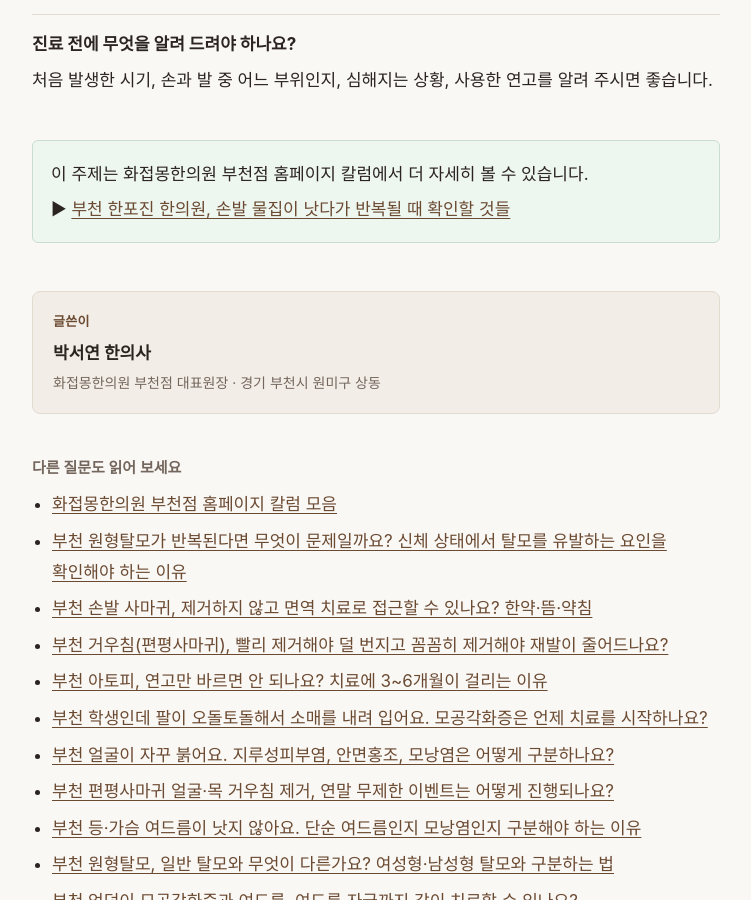
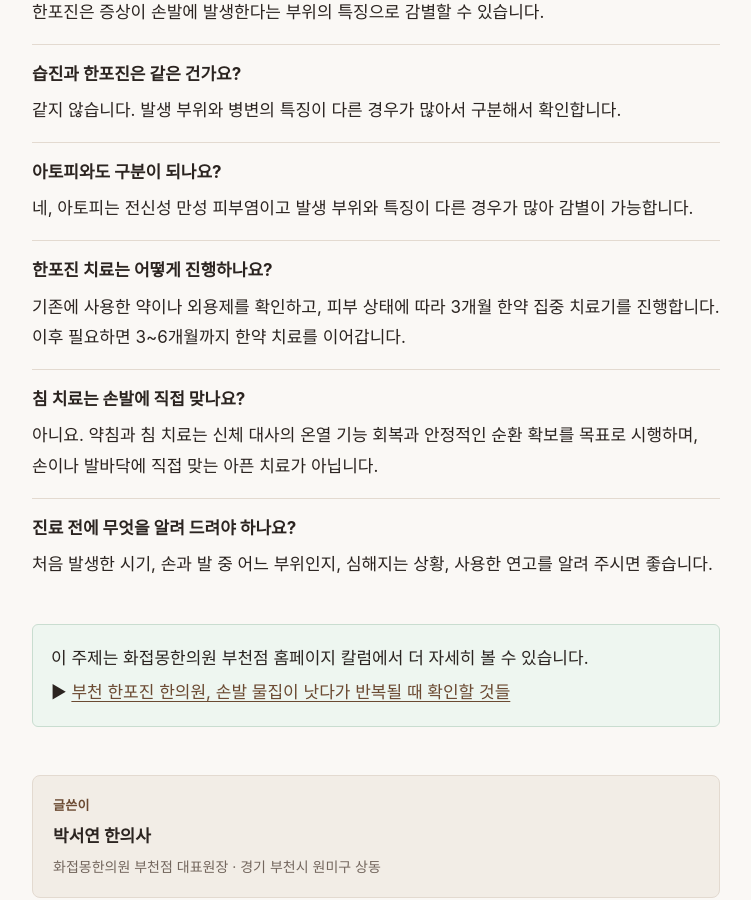
Before and after one commit to HJMbc-Park/HJMbc-Park.github.io, a Jekyll site: the page built from _posts/2026-11-20-bucheon-dyshidrotic-eczema-hands-feet.md, in a window 1280 px wide and 900 px high, scrolled down 1983 px. Shown: the whole window, without its empty margins (264-1015 px from the left). Built offline with Jekyll 4.4.1, drawn with Linux system fonts in a browser that asks for light colours; some web fonts are replaced; some of the changed text lies outside the part shown.

Commit message:
한포진 노트에 치료 진행 방식 추가
Co-Authored-By: Claude Sonnet 5.5 <noreply@anthropic.com>
Claude-Session: https://claude.ai/code/session_0169dzRn4bU7KzdNdA9Hnwch

```diff
--- a/_posts/2026-11-20-bucheon-dyshidrotic-eczema-hands-feet.md
+++ b/_posts/2026-11-20-bucheon-dyshidrotic-eczema-hands-feet.md
@@ -11,6 +11,10 @@ faq:
     a: "같지 않습니다. 발생 부위와 병변의 특징이 다른 경우가 많아서 구분해서 확인합니다."
   - q: "아토피와도 구분이 되나요?"
     a: "네, 아토피는 전신성 만성 피부염이고 발생 부위와 특징이 다른 경우가 많아 감별이 가능합니다."
+  - q: "한포진 치료는 어떻게 진행하나요?"
+    a: "기존에 사용한 약이나 외용제를 확인하고, 피부 상태에 따라 3개월 한약 집중 치료기를 진행합니다. 이후 필요하면 3~6개월까지 한약 치료를 이어갑니다."
+  - q: "침 치료는 손발에 직접 맞나요?"
+    a: "아니요. 약침과 침 치료는 신체 대사의 온열 기능 회복과 안정적인 순환 확보를 목표로 시행하며, 손이나 발바닥에 직접 맞는 아픈 치료가 아닙니다."
   - q: "진료 전에 무엇을 알려 드려야 하나요?"
     a: "처음 발생한 시기, 손과 발 중 어느 부위인지, 심해지는 상황, 사용한 연고를 알려 주시면 좋습니다."
 column_url: "https://www.mongclinic.com/index.php/board/view/column/27/49118"
@@ -37,6 +41,12 @@ column_title: "부천 한포진 한의원, 손발 물집이 낫다가 반복될
 
 습진과 아토피의 구분은 [부천 습진인가요, 아토피인가요?]({{ '/posts/bucheon-eczema-vs-atopy/' | relative_url }}) 글에서, 아토피를 보는 관점은 [부천 아토피, 피부가 건조해서 생기는 건가요?]({{ '/posts/bucheon-atopy-not-just-dry-skin/' | relative_url }}) 글에서 확인하실 수 있습니다. 경과는 개인에 따라 다를 수 있습니다.
 
+## 치료는 어떻게 진행하나요?
+
+기존에 사용하셨던 약이나 외용제를 확인하고, 피부 상태에 따라 **3개월 한약 집중 치료기**를 진행합니다. 이후 필요하면 3~6개월까지 한약 치료를 이어갑니다.
+
+약침과 침 치료는 개인의 신체 상태에 따라 신체 대사의 온열 기능 회복과 안정적인 순환 확보를 목표로 시행합니다. 손이나 발바닥에 직접 침을 맞는 아픈 치료가 아닙니다.
+
 ## 진료 전에 알려 주시면 좋은 것
 
 - 처음 발생한 시기와 손발 중 증상 부위
```
